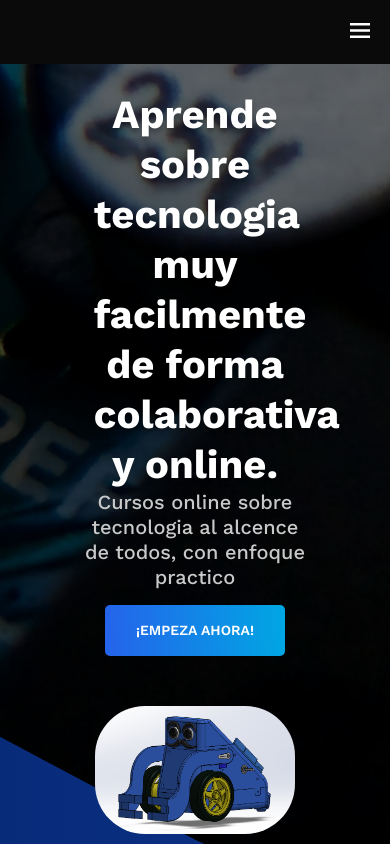
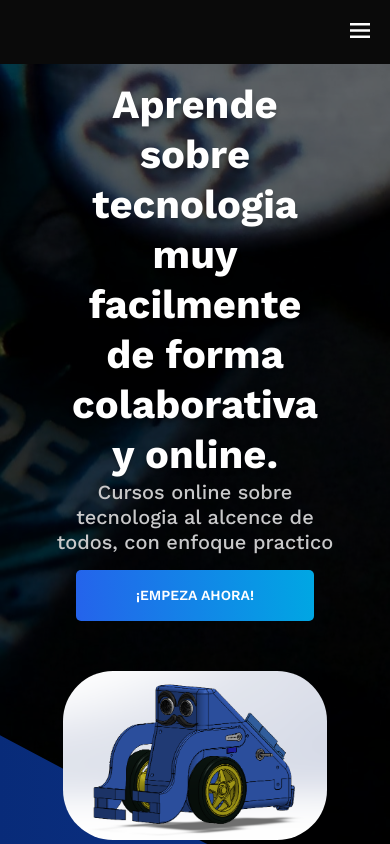
Before and after one commit to InnovativaLab/Pagina-web, a React (Vite) app in the folder PaginaWeb-React/: page / in a window 390 px wide. Shown: the top 844 px of the page. Built offline with nearby package versions, Linux system fonts and the light colour scheme; the HTML template or start-up script is replaced by a standard one.

Commit message:
Fixx padding

```diff
--- a/PaginaWeb-React/src/styles/MainInicio.css
+++ b/PaginaWeb-React/src/styles/MainInicio.css
@@ -83,5 +83,8 @@
     }
   }
   @media screen and (max-width:500px) {
+.mainContainer{
 
+    padding:40px 30px ;
+}
   }
```
